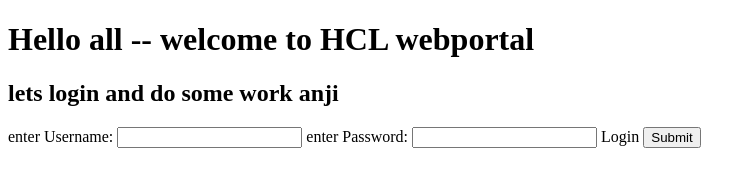
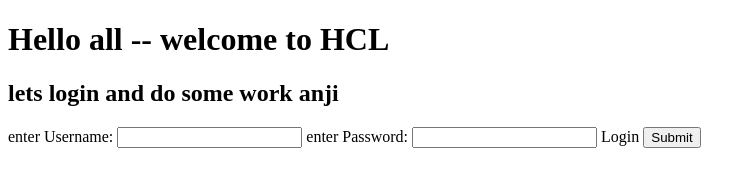
Before and after one commit to NandikondaAnjiReddy/hcl-devsecops, a plain HTML site: page index.html in a window 1280 px wide. Shown: the whole page, without its empty margins (0-756 px from the left). Drawn offline with Linux system fonts and the light colour scheme.

Commit message:
Update index.html

```diff
--- a/index.html
+++ b/index.html
@@ -5,10 +5,10 @@
      UTF-8">
     <meta http-equiv="X-UA-Compatible" content="IE=edge">
     <meta name="viewport" content="width=device-width, initial-scale=1.0">
-    <title>anjireddyhCL</title>
+    <title>anjihCl</title>
 </head>
 <body>
-    <h1> Hello all -- welcome to HCL webportal </h1>
+    <h1> Hello all -- welcome to HCL </h1>
     <h2> lets login and do some work anji  </h2>
     <form action="">
         enter Username: <input type="text">
```
